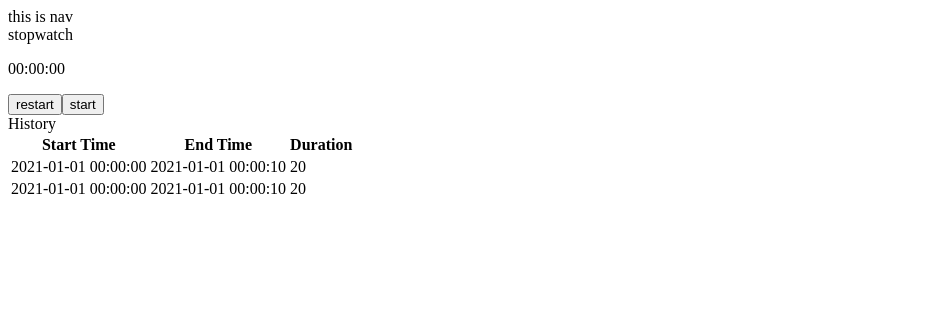
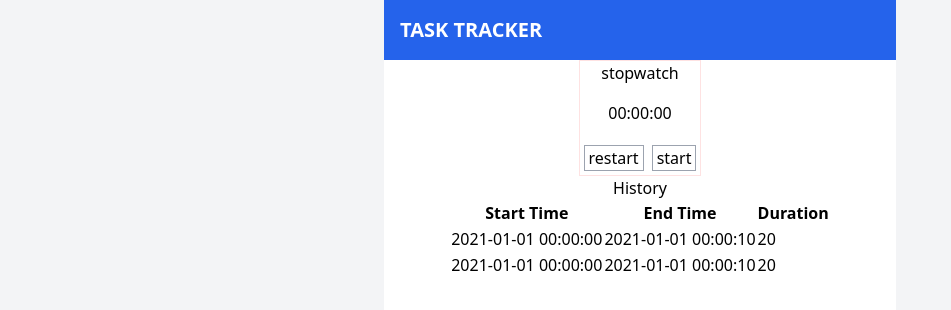
Before and after one commit to ranjabi/task-tracker, a Next.js app: page / in a window 1280 px wide. Shown: the top 310 px of the page, without its empty margins (0-951 px from the left). Built offline with nearby package versions, Linux system fonts and the light colour scheme.

Commit message:
feat: nav component

```diff
--- a/src/app/(with-nav)/layout.tsx
+++ b/src/app/(with-nav)/layout.tsx
@@ -1,8 +1,9 @@
 import type { Metadata } from 'next';
+import '../globals.css';
 
 export const metadata: Metadata = {
-  title: 'Create Next App',
-  description: 'Generated by create next app',
+  title: 'Task Tracker',
+  description: 'Track your tasks',
 };
 
 export default function RootLayout({
@@ -11,10 +12,12 @@ export default function RootLayout({
   children: React.ReactNode;
 }) {
   return (
-    <html lang="en">
-      <body className="max-w-screen-sm mx-auto">
-        <section className="bg-gray-200">
-          <nav>this is nav</nav>
+    <html lang="en" className="bg-gray-100">
+      <body className="max-w-lg bg-white min-h-screen  mx-auto">
+        <section className="bg-blue-600">
+          <nav className="h-[60px] flex items-center pl-4">
+            <p className='text-xl text-white font-semibold'>TASK TRACKER</p>
+          </nav>
         </section>
         <main className="">{children}</main>
       </body>
--- a/src/app/(without-nav)/layout.tsx
+++ b/src/app/(without-nav)/layout.tsx
@@ -1,9 +1,10 @@
 import type { Metadata } from 'next'
+import '../styles/global.css'
 
 export const metadata: Metadata = {
-  title: 'Create Next App',
-  description: 'Generated by create next app',
-}
+  title: 'Task Tracker',
+  description: 'Track your tasks',
+};
 
 export default function RootLayout({
   children,
```
